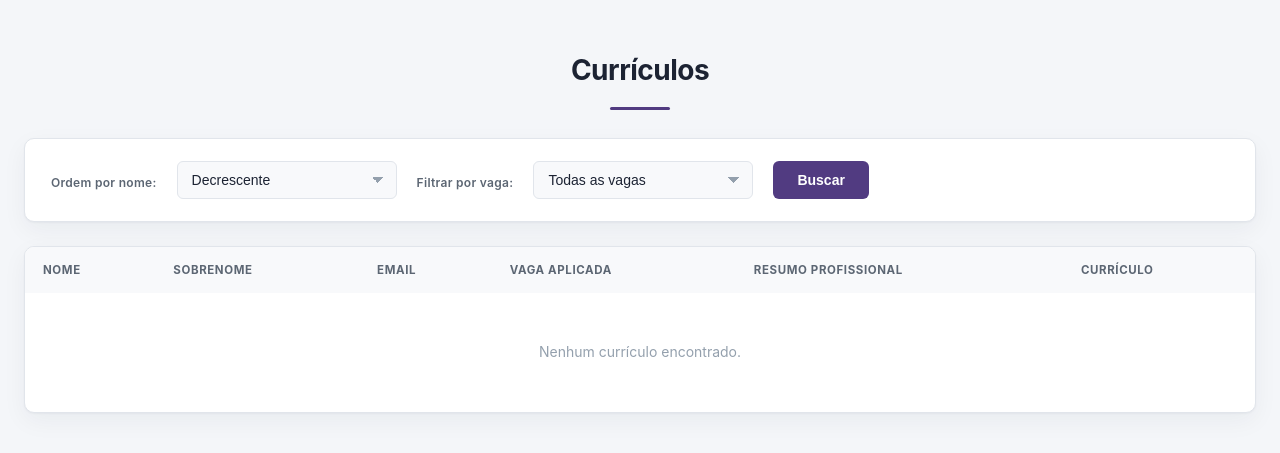
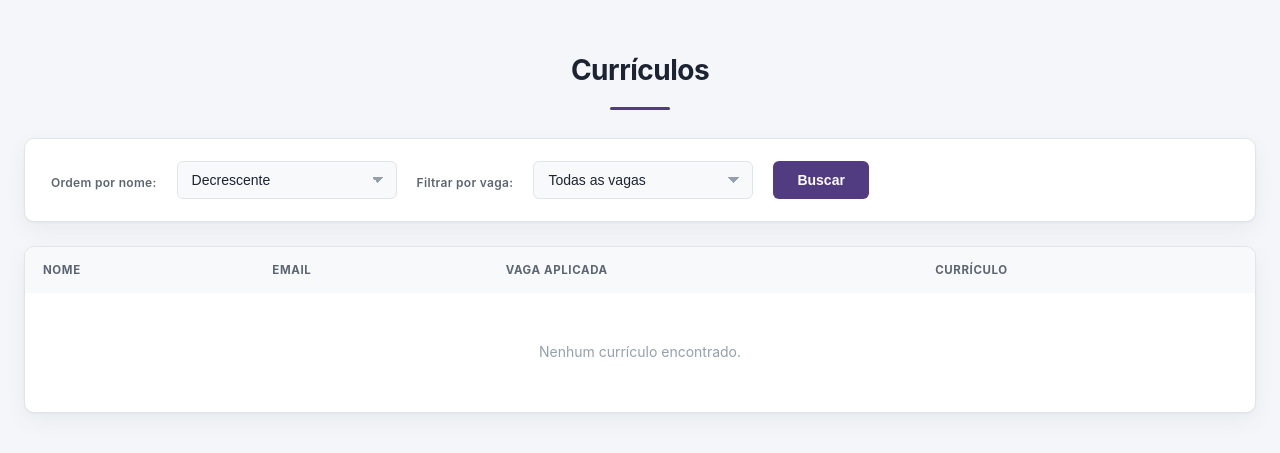
Before and after one commit to FabMarques1/curriculo-mais, a PHP site: page /ver-curriculos.php in a window 1280 px wide. Shown: the top 453 px of the page. Run offline with PHP 8.4, Linux system fonts and the light colour scheme; the visitor is signed in with stand-in values (Sample User, id 1); data that the repository does not hold is empty.

Commit message:
style: mudança nas colunas

```diff
--- a/ver-curriculos.php
+++ b/ver-curriculos.php
@@ -59,7 +59,6 @@ $informacoes = "SELECT
                     u.email,
                     v.id,
                     v.titulo,
-                    c.resumo_profissional,
                     c.curriculo
                 FROM tbl_curriculo c
                 INNER JOIN tbl_usuario u ON c.id_usuario = u.id
@@ -119,20 +118,16 @@ $resultInfo = $stmt3->get_result();
 <table align="center" border="1" width="1200px">
         <tr>
                 <th>NOME</th>
-        <th>SOBRENOME</th>
                 <th>EMAIL</th>
                 <th>VAGA APLICADA</th>
-        <th>RESUMO PROFISSIONAL</th>
                 <th>CURRÍCULO</th>
         </tr>
     <?php if ($resultInfo && $resultInfo->num_rows > 0): ?>
         <?php while ($rowInfo = $resultInfo->fetch_assoc()): ?>
             <tr>
-                <td data-label="Nome"><?php echo htmlspecialchars($rowInfo['nome']); ?></td>
-                <td data-label="Sobrenome"><?php echo htmlspecialchars($rowInfo['sobrenome']); ?></td>
+                <td data-label="Nome"><?php echo htmlspecialchars($rowInfo['nome']) . " " . htmlspecialchars($rowInfo['sobrenome']); ?></td>
                 <td data-label="Email"><?php echo htmlspecialchars($rowInfo['email']); ?></td>
                 <td data-label="Vaga"><?php echo htmlspecialchars($rowInfo['titulo']); ?></td>
-                <td data-label="Resumo"><?php echo htmlspecialchars($rowInfo['resumo_profissional']); ?></td>
                 <td data-label="Currículo"><a href="<?php echo htmlspecialchars($rowInfo['curriculo']); ?>" target="_blank">Acessar currículo</a></td>
             </tr>
         <?php endwhile; ?>
```
Lines whose indentation alone changed are shown as unchanged.
